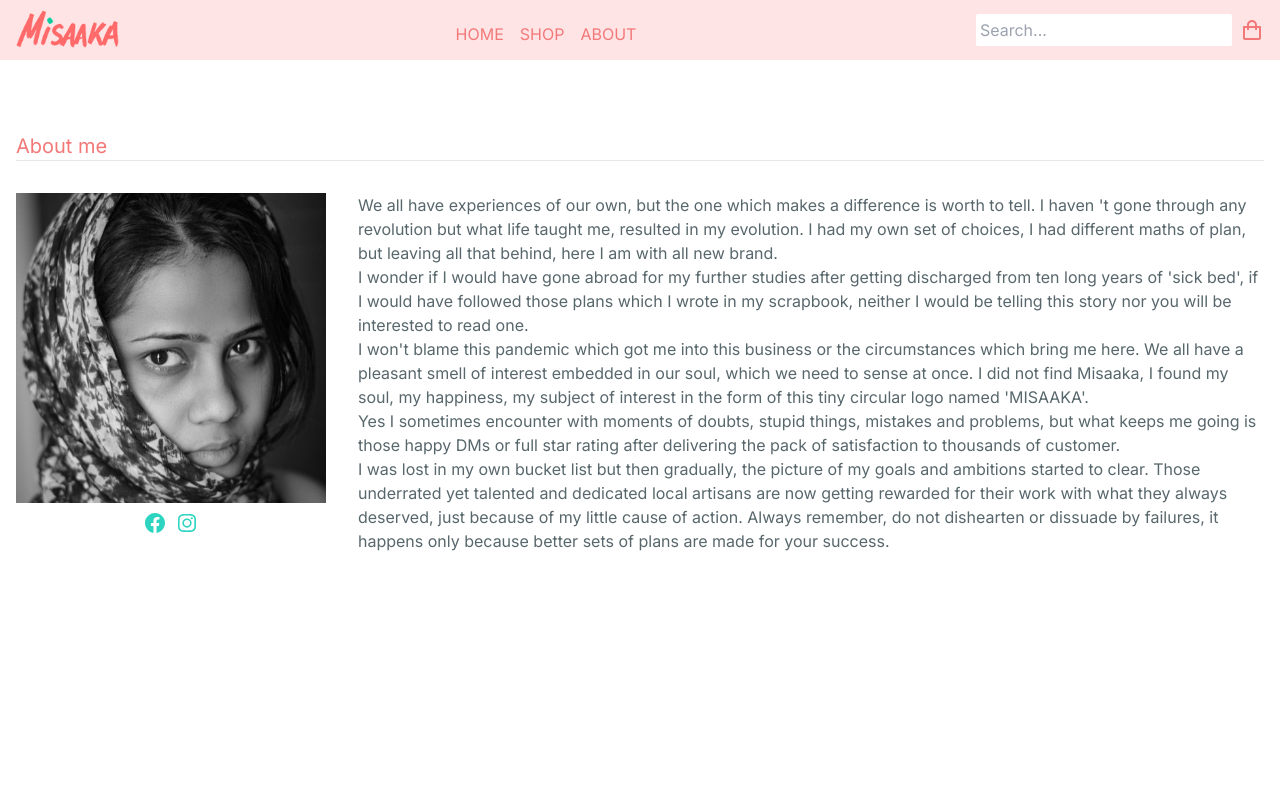
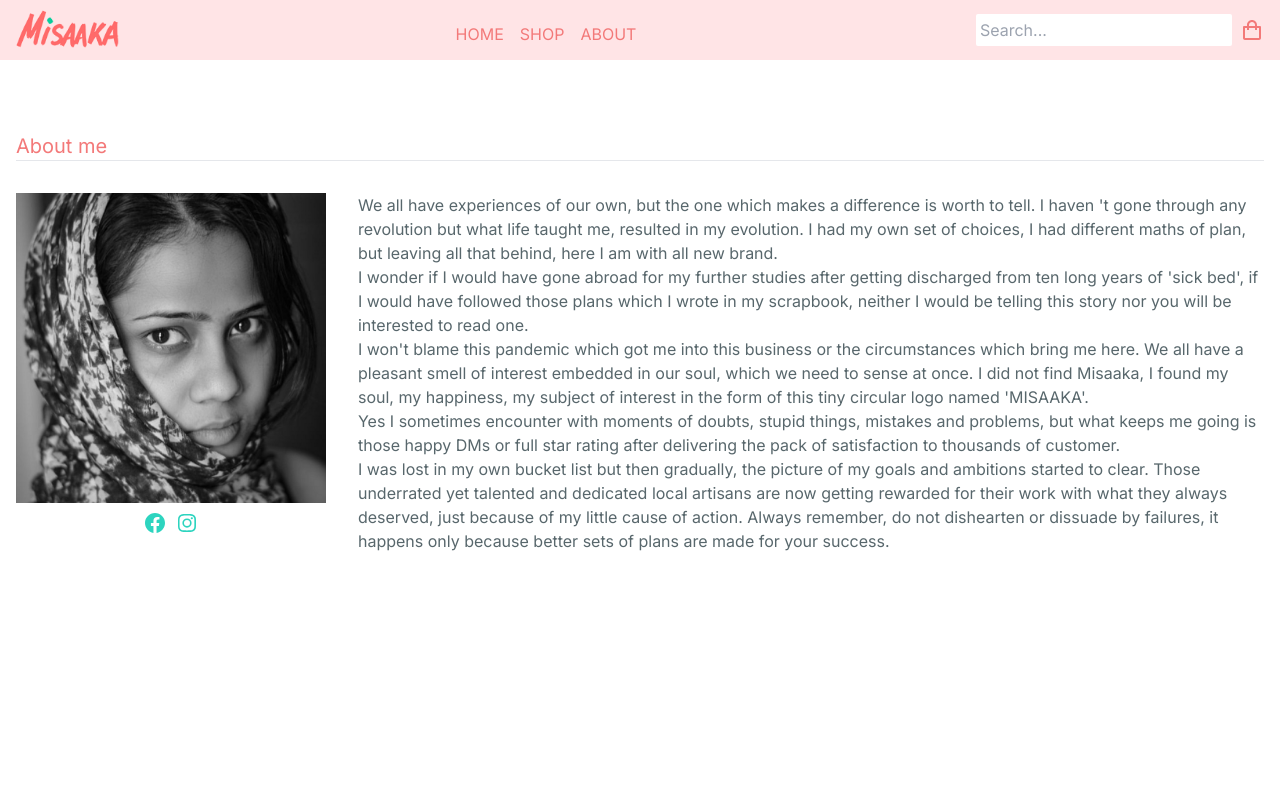
Before and after one commit to devAnkitkr/misaaka, a Next.js app: page /about in a window 1280 px wide. Shown: the top 800 px of the page. Built offline with nearby package versions, Linux system fonts and the light colour scheme.

Commit message:
minor changes

```diff
--- a/pages/about.js
+++ b/pages/about.js
@@ -8,7 +8,7 @@ export default function About() {
       <div className="w-full flex flex-col md:flex-row">
         <div className="w-full flex flex-col md:w-4/12 my-4">
           <Image
-            src="/static/about/akansha.jpg"
+            src="/static/about/misaakaOwner.png"
             alt="misaaka owner image"
             width="400"
             height="400"
--- a/pages/index.js
+++ b/pages/index.js
@@ -34,7 +34,7 @@ export default function Home(props) {
   );
 }
 
-export async function getServerSideProps() {
+export async function getStaticProps() {
   await db.connect();
   const fetchProducts = await Product.find({ isFeatured: true })
     .limit(6)
@@ -47,5 +47,6 @@ export async function getServerSideProps() {
       products: fetchProducts.map(db.convertDocToObj),
       categories: fetchCategories.map(db.convertDocToObj),
     },
+    revalidate: 10,
   };
 }
```
Also changed, not shown: public/static/about/akansha.JPG (deleted), public/static/about/misaakaOwner.png (added).
